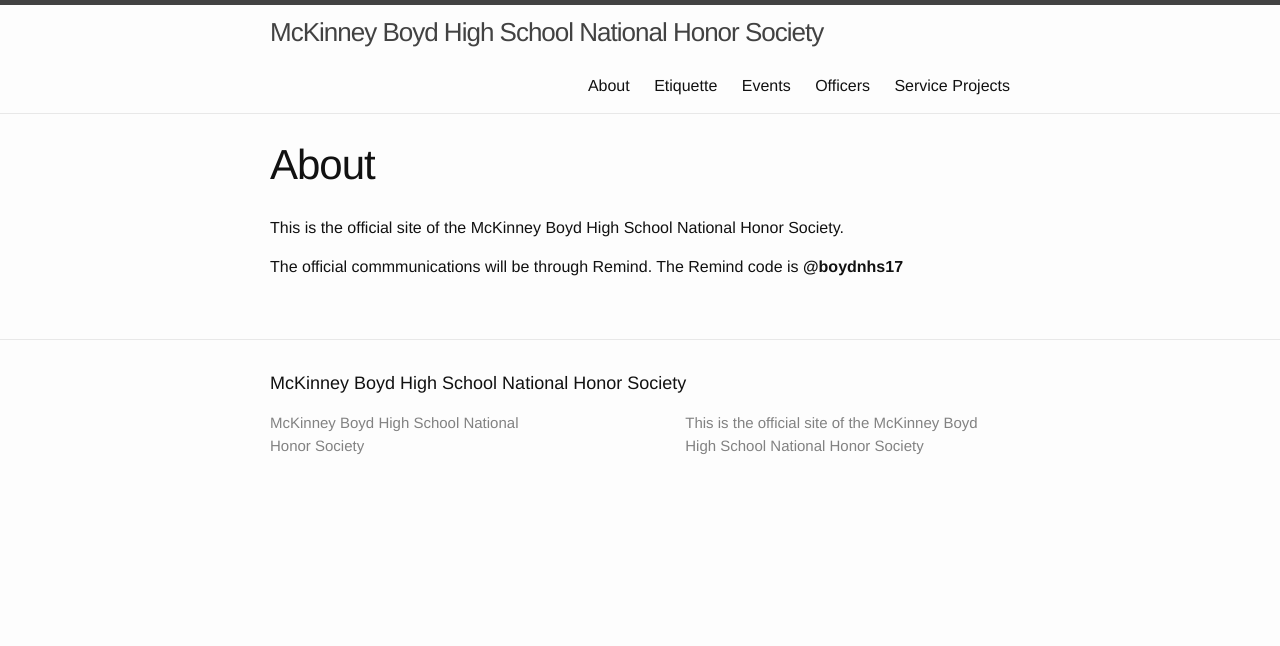
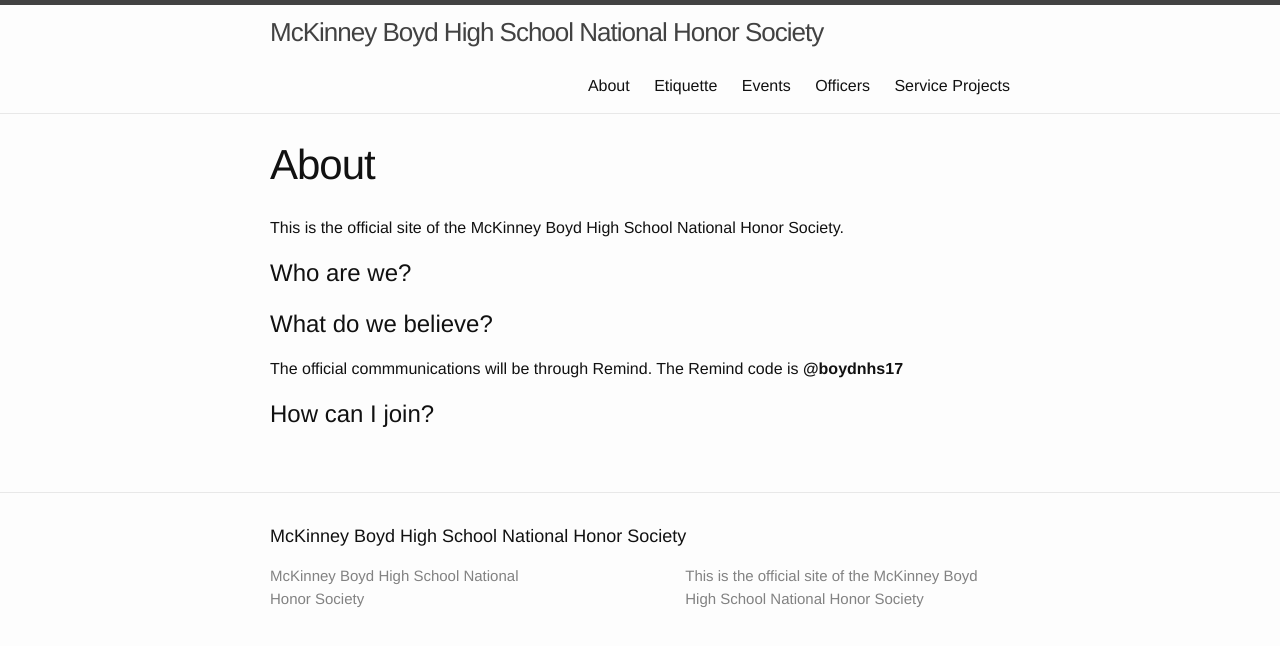
Before and after one commit to mbhs-nhs/mbhs-nhs.github.io, a Jekyll site: the page built from about.md, in a window 1280 px wide. Shown: the top 646 px of the page. Built offline with Jekyll 4.4.1, drawn with Linux system fonts in a browser that asks for light colours.

Commit message:
Add about page frame

```diff
--- a/about.md
+++ b/about.md
@@ -6,4 +6,9 @@
 
 This is the official site of the McKinney Boyd High School National Honor Society.
 
+# Who are we?
+
+# What do we believe?
 The official commmunications will be through Remind. The Remind code is **@boydnhs17**
+
+# How can I join?
```
